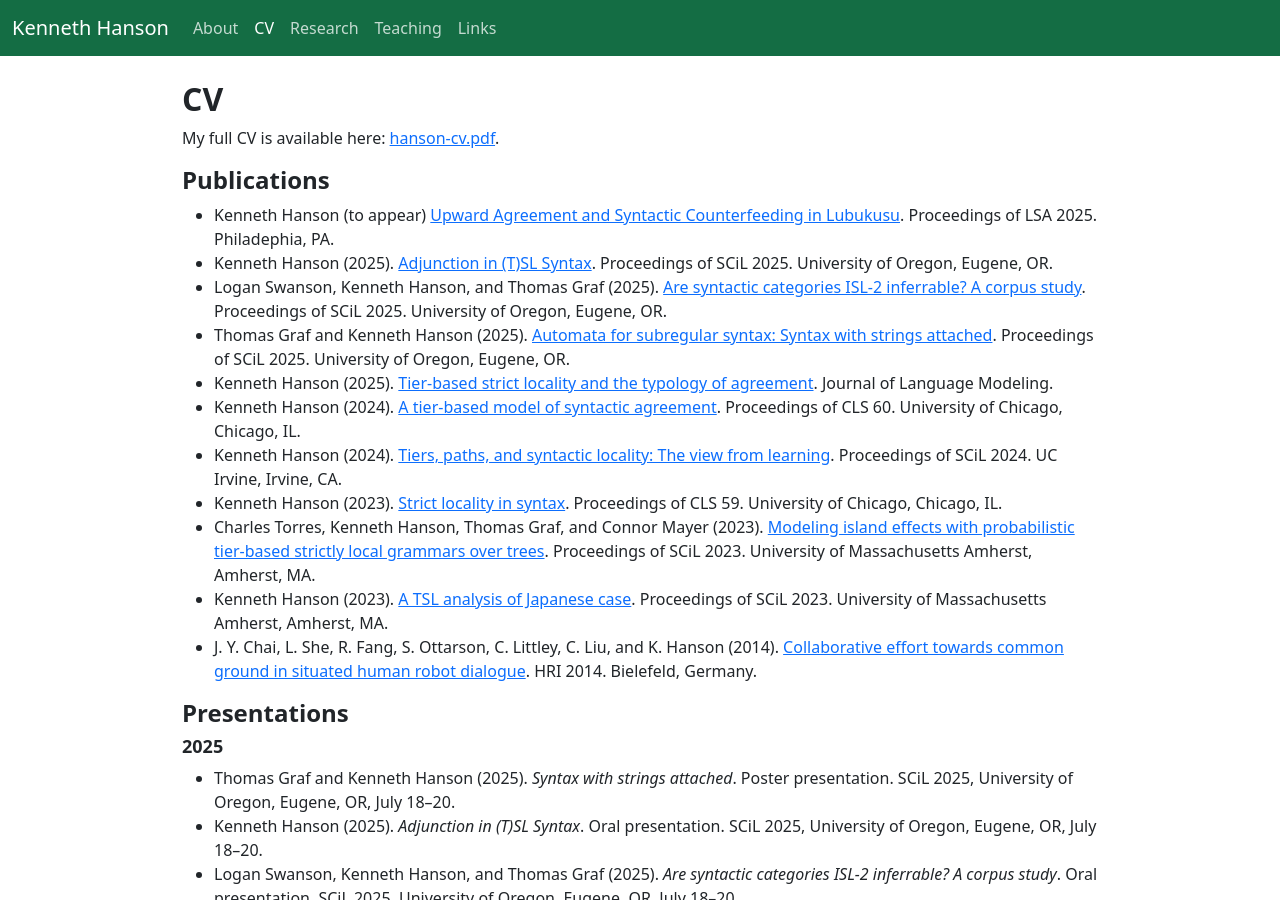
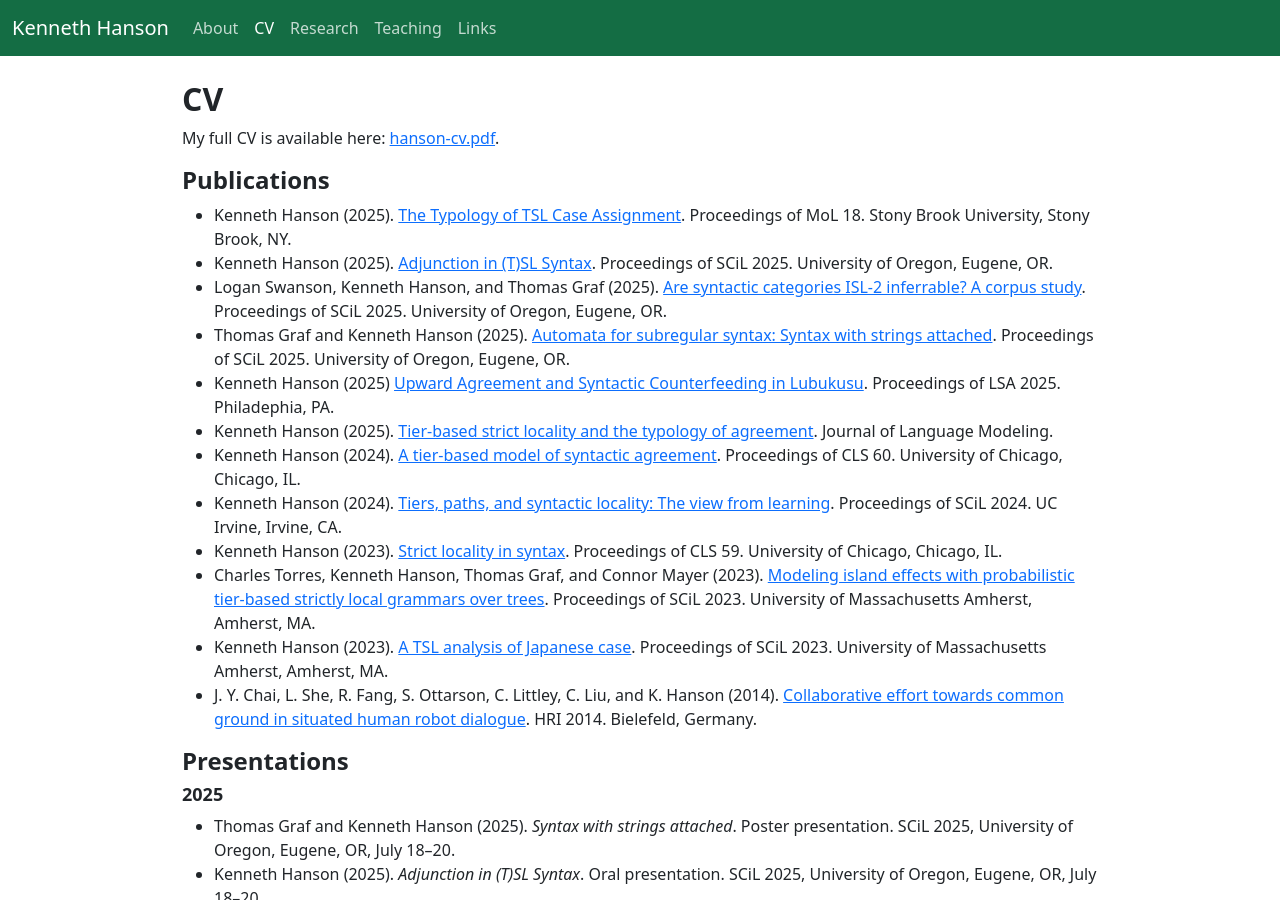
Before and after one commit to khanson679/khanson679.github.io, a Jekyll site: the page built from cv.md, in a window 1280 px wide and 900 px high. Built offline with Jekyll 4.4.1, drawn with Linux system fonts in a browser that asks for light colours; some of the changed text lies outside the part shown.

Commit message:
Update CV.

```diff
--- a/cv.md
+++ b/cv.md
@@ -13,10 +13,11 @@ My full CV is available here: [hanson-cv.pdf](/files/hanson-cv.pdf).
 
 ## Publications
 
-* Kenneth Hanson (to appear) [Upward Agreement and Syntactic Counterfeeding in Lubukusu](/files/hanson-lsa2025-upward-agreement.pdf). Proceedings of LSA 2025. Philadephia, PA.
+* Kenneth Hanson (2025). [The Typology of TSL Case Assignment](/files/hanson-2025-tsl-case.pdf). Proceedings of MoL 18. Stony Brook University, Stony Brook, NY.
 * Kenneth Hanson (2025). [Adjunction in (T)SL Syntax](/files/hanson-2025-adjunction.pdf). Proceedings of SCiL 2025. University of Oregon, Eugene, OR.
 * Logan Swanson, Kenneth Hanson, and Thomas Graf (2025). [Are syntactic categories ISL-2 inferrable? A corpus study](/files/swanson-etal-2025-categories.pdf). Proceedings of SCiL 2025. University of Oregon, Eugene, OR.
 * Thomas Graf and Kenneth Hanson (2025). [Automata for subregular syntax: Syntax with strings attached](/files/graf-hanson-2025-automata.pdf). Proceedings of SCiL 2025. University of Oregon, Eugene, OR.
+* Kenneth Hanson (2025) [Upward Agreement and Syntactic Counterfeeding in Lubukusu](/files/hanson-lsa2025-upward-agreement.pdf). Proceedings of LSA 2025. Philadephia, PA.
 * Kenneth Hanson (2025). [Tier-based strict locality and the typology of agreement](/files/hanson-2025-tsl-agreement.pdf). Journal of Language Modeling.
 * Kenneth Hanson (2024). [A tier-based model of syntactic agreement](/files/hanson-cls60-tier-based-agreement.pdf). Proceedings of CLS 60. University of Chicago, Chicago, IL.
 * Kenneth Hanson (2024). [Tiers, paths, and syntactic locality: The view from learning](/files/hanson-scil2024-tiers-paths-locality.pdf).  Proceedings of SCiL 2024. UC Irvine, Irvine, CA.
```
Also changed, not shown: other parts of cv.md (+1 -1 lines), 1 other file.
